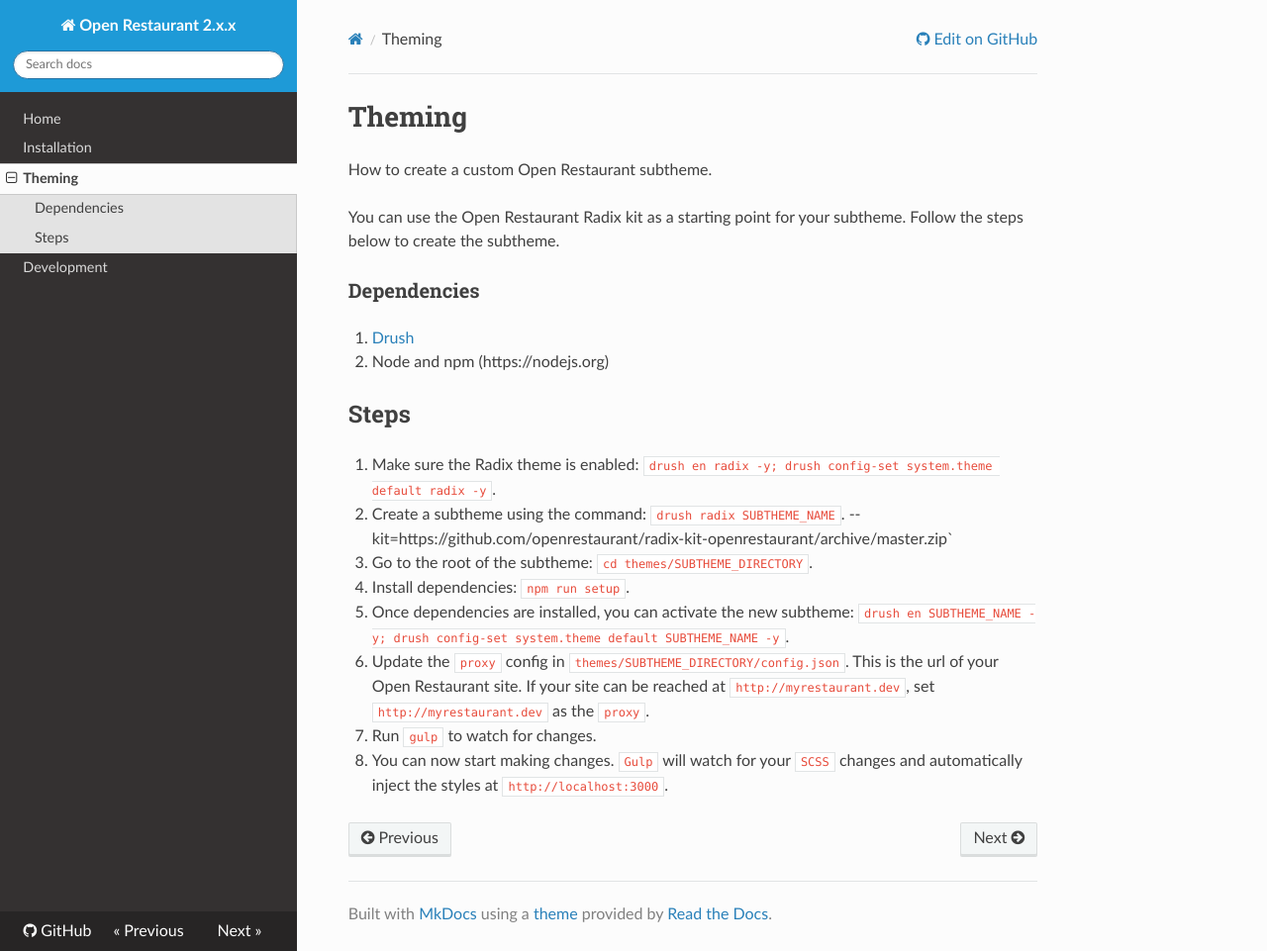
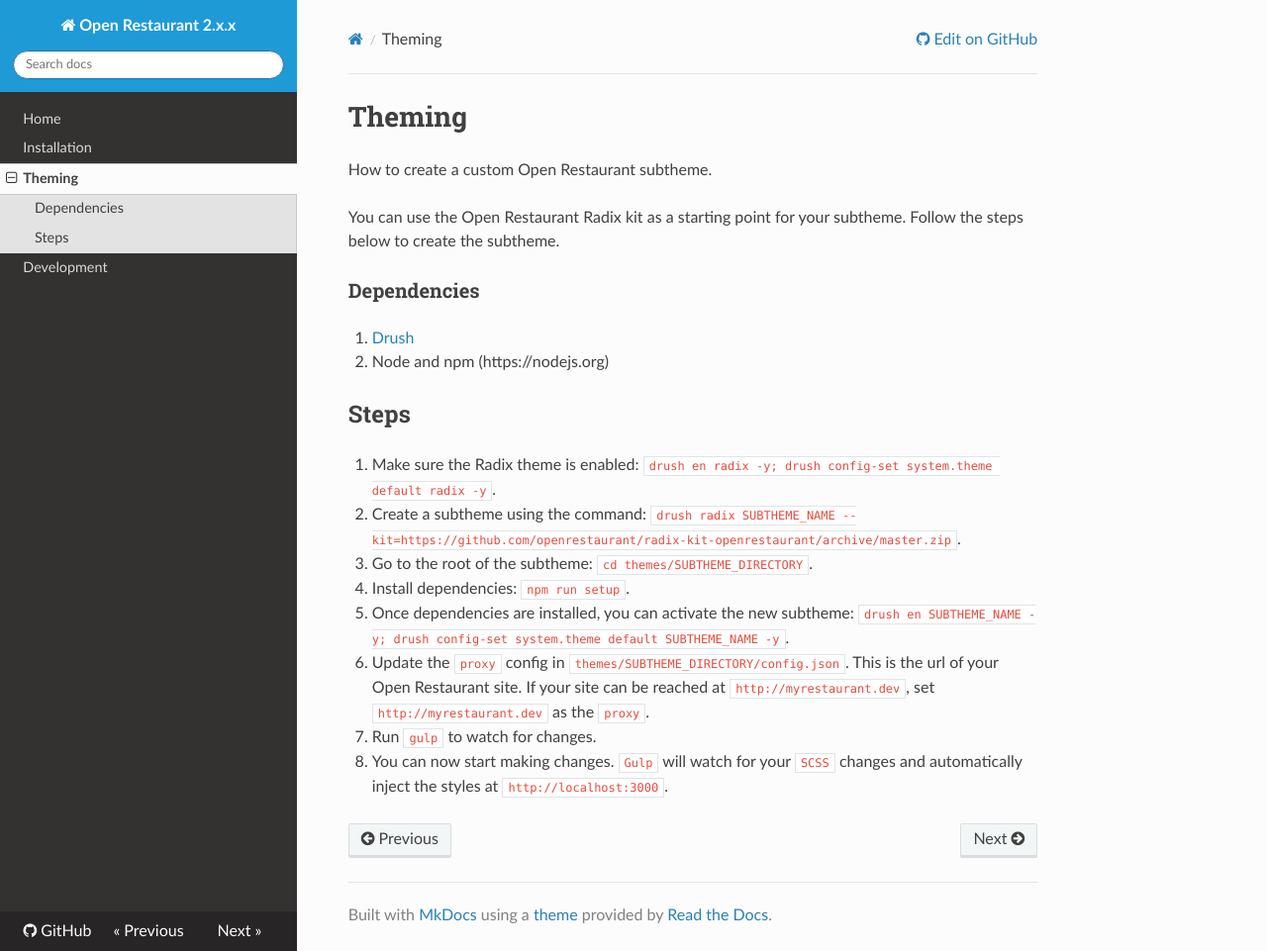
Before and after one commit to openrestaurant/docs, an MkDocs documentation site: the page built from docs/theming.md, in a window 1280 px wide and 961 px high. Shown: the whole window at 99% size. Built offline with MkDocs 1.6.1, drawn with Linux system fonts in a browser that asks for light colours; nearby versions of some CDN libraries; old or Windows-style settings are respelled for this version of MkDocs.

```diff
--- a/docs/theming.md
+++ b/docs/theming.md
@@ -12,7 +12,7 @@ You can use the Open Restaurant Radix kit as a starting point for your subtheme.
 ## Steps
 
 1. Make sure the Radix theme is enabled: `drush en radix -y; drush config-set system.theme default radix -y`.
-2. Create a subtheme using the command: `drush radix SUBTHEME_NAME`. --kit=https://github.com/openrestaurant/radix-kit-openrestaurant/archive/master.zip`
+2. Create a subtheme using the command: `drush radix SUBTHEME_NAME --kit=https://github.com/openrestaurant/radix-kit-openrestaurant/archive/master.zip`.
 3. Go to the root of the subtheme: `cd themes/SUBTHEME_DIRECTORY`.
 4. Install dependencies: `npm run setup`.
 5. Once dependencies are installed, you can activate the new subtheme: `drush en SUBTHEME_NAME -y; drush config-set system.theme default SUBTHEME_NAME -y`.
```
